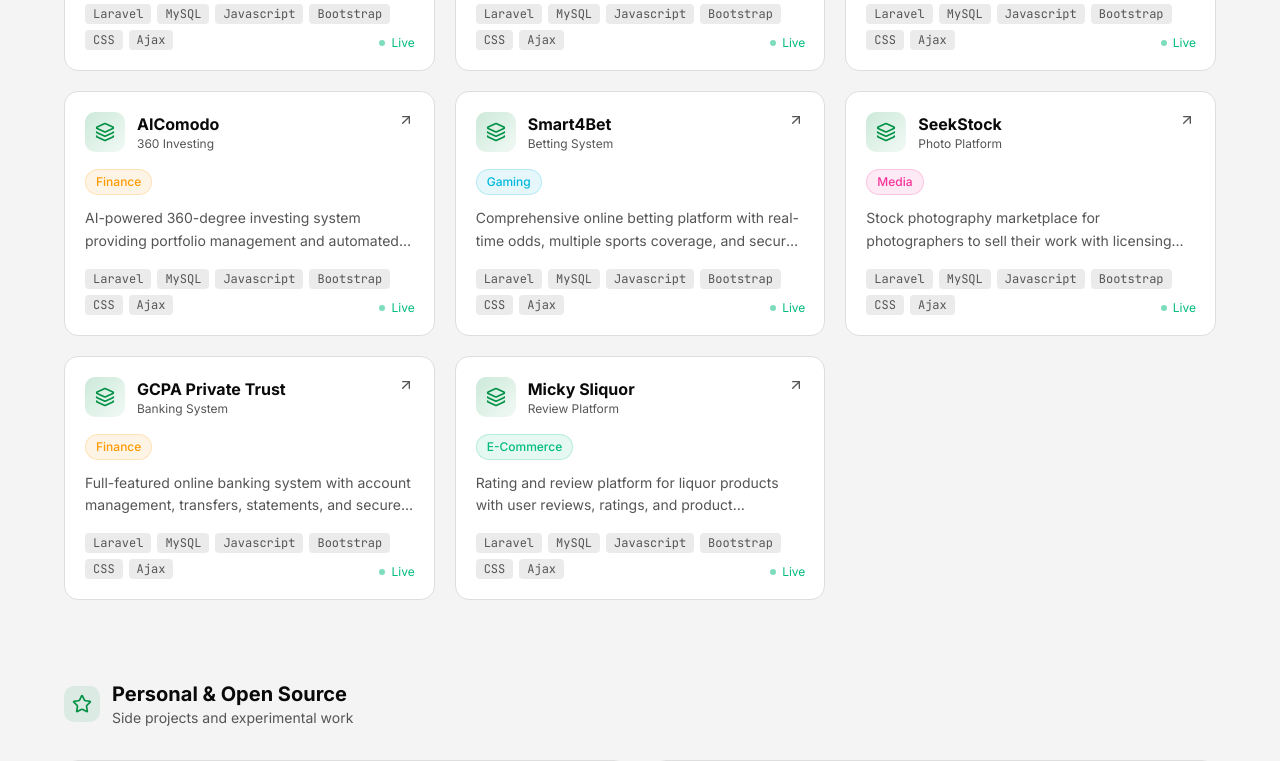
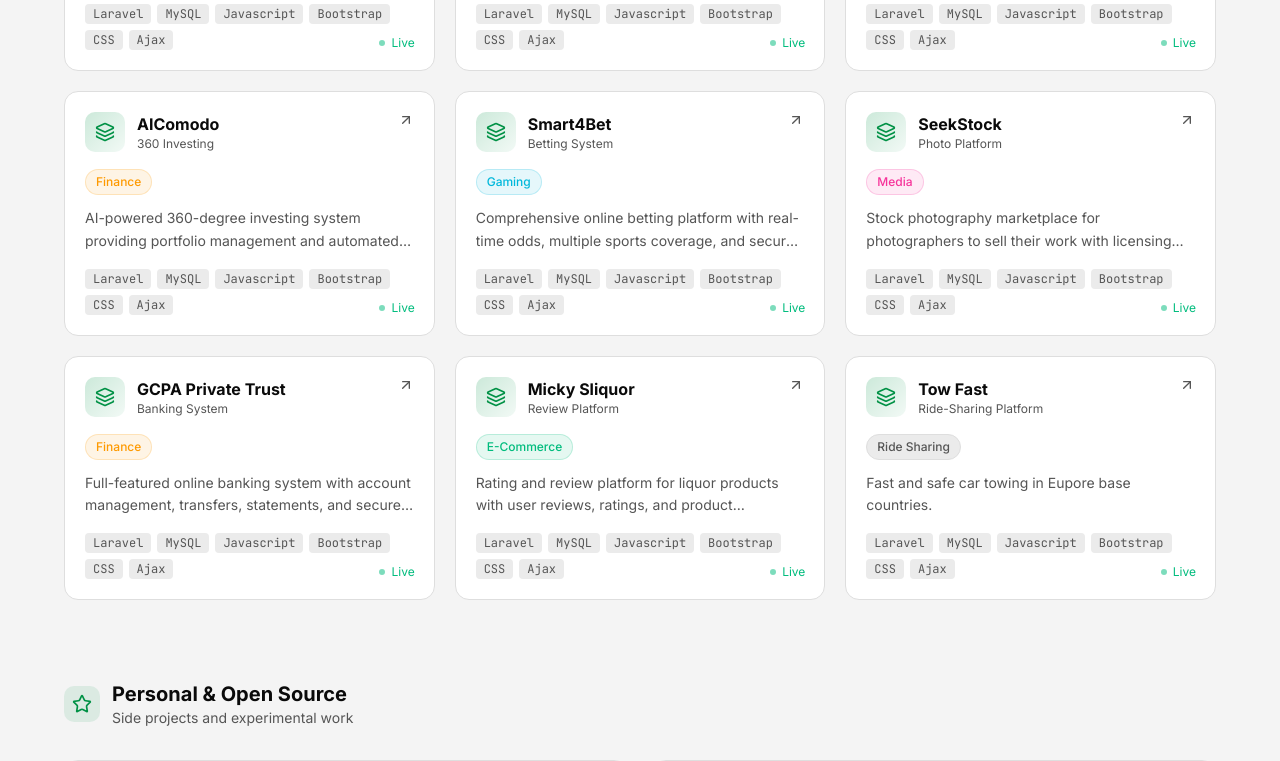
Before and after one commit to nirobabhee/My-Portfolio, a Next.js app in the folder b_91nNQIQ8ZYs-1775118158584/: page / in a window 1280 px wide. Shown: the part 4288-5049 px from the top of the page. Built offline with nearby package versions, Linux system fonts and the light colour scheme.

Commit message:
Add 'Tow Fast' project to projects list
Add new one custom: 'Tow Fast' project to projects list

```diff
--- a/b_91nNQIQ8ZYs-1775118158584/components/sections/projects.tsx
+++ b/b_91nNQIQ8ZYs-1775118158584/components/sections/projects.tsx
@@ -93,6 +93,14 @@ const clientProjects = [
     tech: ["Laravel", "MySQL","Javascript", "Bootstrap", "CSS","Ajax"],
     liveUrl: "https://www.mickysliquor.com",
     category: "E-Commerce",
+  },
+    {
+    title: "Tow Fast",
+    subtitle: "Ride-Sharing Platform",
+    description: "Fast and safe car towing in Eupore base countries.",
+    tech: ["Laravel", "MySQL","Javascript", "Bootstrap", "CSS","Ajax"],
+    liveUrl: "http://towfast.ro",
+    category: "Ride Sharing",
   },
 ]
 
```
